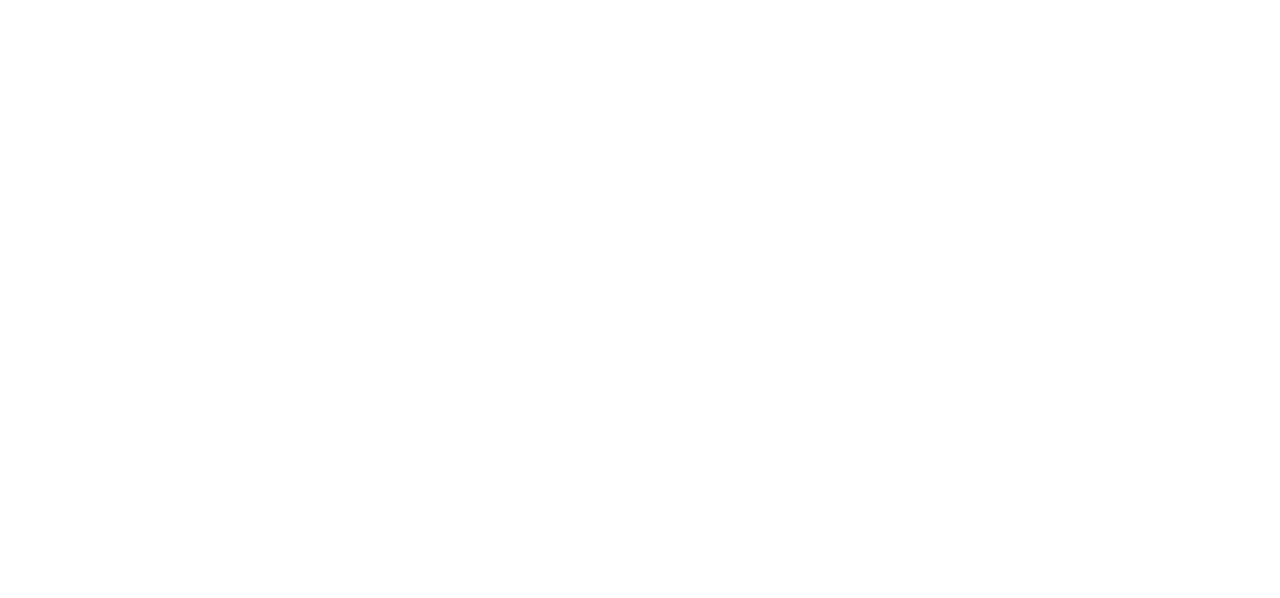
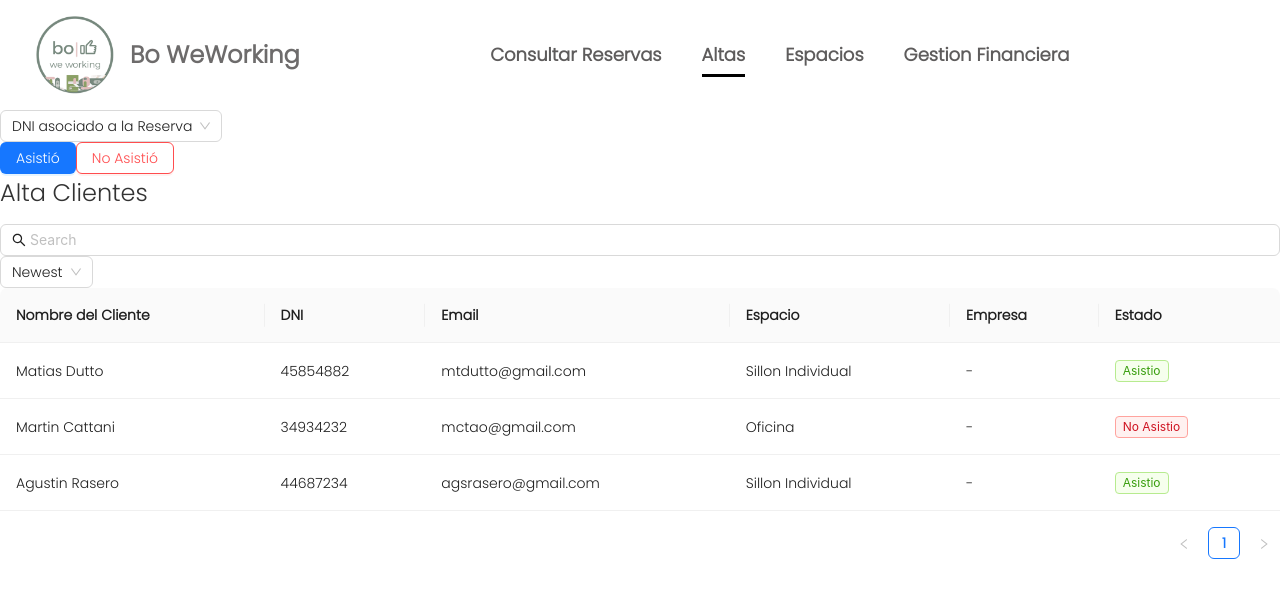
Before and after one commit to lucabonadero/tesis-boweworking, a React (Vite) app: page /altas in a window 1280 px wide. Before the commit this address had no page. Shown: the top 598 px of the page. Built offline with nearby package versions, Linux system fonts and the light colour scheme.

Commit message:
altas y huevadas

```diff
--- a/src/App.jsx
+++ b/src/App.jsx
@@ -4,6 +4,7 @@ import Espacios from "./pages/public/espacios";
 import ControlReservas from "./pages/admin/consultareservas";
 import Login from "./pages/admin/login";
 import GestionFinanciera from "./pages/admin/gestionfinanciera";
+import AltaClientes from "./pages/admin/altas";
 import "./App.css";
 import { BrowserRouter, Route, Routes } from "react-router-dom";
 import "slick-carousel/slick/slick.css";
@@ -19,6 +20,8 @@ function App() {
         <Route path="/login" element={<Login />} />
         <Route path="/control" element={<ControlReservas />} />
         <Route path="/gestion" element={<GestionFinanciera />} />
+        <Route path="/altas" element={<AltaClientes />} />
+        <Route path="*" element={<h1>404 - Página no encontrada</h1>} />
       </Routes>
     </BrowserRouter>
   );
--- a/src/components/carrusel.jsx
+++ b/src/components/carrusel.jsx
@@ -38,6 +38,7 @@ const settings = {
   arrows: false,
 };
 
+
 export default function CarruselEdificio() {
   return (
     <div className={styles.container}>
--- /dev/null
+++ b/src/pages/admin/altas.jsx
@@ -0,0 +1,119 @@
+import React from "react";
+import { Table, Input, Select, Button, Tag } from "antd";
+import { SearchOutlined } from "@ant-design/icons";
+import "../../styles/global.css";
+import styles from "../../styles/admin/altas.module.css";
+import Header from "../../components/header";
+import Footer from "../../components/footer";
+
+const { Option } = Select;
+
+const dataSource = [
+  {
+    key: "1",
+    nombre: "Matias Dutto",
+    dni: "45854882",
+    email: "mtdutto@gmail.com",
+    espacio: "Sillon Individual",
+    empresa: "-",
+    estado: "Asistio",
+  },
+  {
+    key: "2",
+    nombre: "Martin Cattani",
+    dni: "34934232",
+    email: "mctao@gmail.com",
+    espacio: "Oficina",
+    empresa: "-",
+    estado: "No Asistio",
+  },
+  {
+    key: "3",
+    nombre: "Agustin Rasero",
+    dni: "44687234",
+    email: "agsrasero@gmail.com",
+    espacio: "Sillon Individual",
+    empresa: "-",
+    estado: "Asistio",
+  },
+];
+
+const columns = [
+  {
+    title: "Nombre del Cliente",
+    dataIndex: "nombre",
+    key: "nombre",
+  },
+  {
+    title: "DNI",
+    dataIndex: "dni",
+    key: "dni",
+  },
+  {
+    title: "Email",
+    dataIndex: "email",
+    key: "email",
+    render: (text) => <a href={`mailto:${text}`}>{text}</a>,
+  },
+  {
+    title: "Espacio",
+    dataIndex: "espacio",
+    key: "espacio",
+  },
+  {
+    title: "Empresa",
+    dataIndex: "empresa",
+    key: "empresa",
+  },
+  {
+    title: "Estado",
+    dataIndex: "estado",
+    key: "estado",
+    render: (estado) => (
+      <Tag color={estado === "Asistio" ? "green" : "red"}>{estado}</Tag>
+    ),
+  },
+];
+
+export default function AltaClientes() {
+  return (
+    <div>
+        <Header isEmpleado={true} />
+    <div className="alta-clientes__container">
+      <div className="alta-clientes__sidebar">
+        <Select
+          defaultValue="DNI asociado a la Reserva"
+          className="alta-clientes__select"
+        >
+          <Option value="dni">DNI asociado a la Reserva</Option>
+        </Select>
+        <div className="alta-clientes__buttons">
+          <Button type="primary" className="asistio">Asistió</Button>
+          <Button danger className="no-asistio">No Asistió</Button>
+        </div>
+      </div>
+
+      <div className="alta-clientes__main">
+        <h2>Alta Clientes</h2>
+        <div className="alta-clientes__header">
+          <Input
+            placeholder="Search"
+            prefix={<SearchOutlined />}
+            className="alta-clientes__search"
+          />
+          <Select defaultValue="Newest" className="alta-clientes__sort">
+            <Option value="newest">Newest</Option>
+            <Option value="oldest">Oldest</Option>
+          </Select>
+        </div>
+        <Table
+          columns={columns}
+          dataSource={dataSource}
+          pagination={{ pageSize: 8 }}
+          className="alta-clientes__table"
+        />
+      </div>
+    </div>
+    </div>
+  );
+}
--- a/src/pages/public/espacios.jsx
+++ b/src/pages/public/espacios.jsx
@@ -4,8 +4,24 @@ import Footer from "../../components/footer.jsx";
 import styles from "../../styles/public/espacios.module.css";
 import "../../styles/global.css";
 import Carrusel from "../../components/carrusel.jsx";
+import { useEffect } from "react";
+import { useLocation } from "react-router-dom";
 
  export default function Espacios () {
+    const location = useLocation();
+
+    useEffect(() => {
+    const scrollTo = location.state?.scrollTo;
+    if (scrollTo) {
+      const element = document.getElementById(scrollTo);
+      if (element) {
+        setTimeout(() => {
+          element.scrollIntoView({ behavior: "smooth" });
+        }, 300); // Espera un poco por si hay imágenes cargando
+      }
+    }
+  }, [location]);
+
     return (
         <div>
             <Header />
--- a/src/pages/public/index.jsx
+++ b/src/pages/public/index.jsx
@@ -3,8 +3,15 @@ import styles from "../../styles/public/index.module.css";
 import Header from "../../components/header.jsx";
 import Footer from "../../components/footer.jsx";
 import "../../styles/global.css";
+import { useNavigate } from "react-router-dom";
 
 export default function Index() {
+  const navigate = useNavigate();
+
+  const handleVerMas = (seccionId) => {
+    navigate("/espacios", { state: { scrollTo: seccionId } });
+  };
+
   return (
     <div>
       <Header />
@@ -35,28 +42,31 @@ export default function Index() {
           <div className={styles.card}>
             <img src="./src/assets/plantabaja.png" alt="Planta Baja" />
             <h3>Planta Baja</h3>
-            <p>Escritorios individuales, espacio para eventos, reuniones, clases</p>
+            <p>Escritorios individuales, espacio para eventos, reuniones, clases.</p>
             <div className={styles.spaceLink}>
-              <a href="#">Ver más</a>
-              <span className={styles.arrow}>➝</span>
-            </div>
+              <a href="/espacios">
+                Ver más
+              </a>
+              </div>
           </div>
           <div className={styles.card}>
             <img src="./src/assets/primerpiso.png" alt="Primer Piso" />
             <h3>Primer Piso</h3>
-            <p>Oficinas equipadas para reuniones, con proyector disponible y opción de alquiler mensual.</p>
+            <p>Oficinas y sala para reuniones, con opción de alquiler mensual.</p>
             <div className={styles.spaceLink}>
-              <a href="#">Ver más</a>
-              <span className={styles.arrow}>➝</span>
+              <a href="/espacios">
+                Ver más
+              </a>
             </div>
           </div>
           <div className={styles.card}>
             <img src="./src/assets/terrazarda.png" alt="Terraza" />
             <h3>Terraza</h3>
-            <p>Espacio libre, coworking</p>
+            <p>Espacio libre, coworking.</p>
             <div className={styles.spaceLink}>
-              <a href="#">Ver más</a>
-              <span className={styles.arrow}>➝</span>
+              <a href="/espacios">
+                Ver más
+              </a>
             </div>
           </div>
         </div>
--- /dev/null
+++ b/src/styles/admin/altas.module.css
@@ -0,0 +1,77 @@
+.alta-clientes__container {
+  display: flex;
+  gap: 2rem;
+  padding: 2rem;
+  background-color: #f9fafb;
+  min-height: 100vh;
+}
+
+.alta-clientes__sidebar {
+  width: 260px;
+  display: flex;
+  flex-direction: column;
+  gap: 1.5rem;
+  background: #fff;
+  border-radius: 10px;
+  padding: 1.5rem;
+  box-shadow: 0 4px 8px rgba(0, 0, 0, 0.05);
+}
+
+.alta-clientes__select {
+  width: 100%;
+}
+
+.alta-clientes__buttons {
+  display: flex;
+  justify-content: space-between;
+}
+
+.asistio {
+  background-color: #c7f1e4;
+  color: #006e5e;
+  border: none;
+}
+
+.no-asistio {
+  background-color: #ffcece;
+  color: #b30000;
+  border: none;
+}
+
+.alta-clientes__main {
+  flex: 1;
+  background: #fff;
+  border-radius: 16px;
+  padding: 2rem;
+  box-shadow: 0 8px 24px rgba(0, 0, 0, 0.05);
+}
+
+.alta-clientes__main h2 {
+  font-weight: 600;
+  font-size: 1.5rem;
+  margin-bottom: 1rem;
+}
+
+.alta-clientes__header {
+  display: flex;
+  justify-content: space-between;
+  margin-bottom: 1rem;
+}
+
+.alta-clientes__search {
+  width: 60%;
+}
+
+.alta-clientes__sort {
+  width: 30%;
+}
+
+.alta-clientes__table .ant-table {
+  border-top: 1px solid #eee;
+}
+
+.ant-tag {
+  font-weight: 500;
+  padding: 4px 12px;
+  border-radius: 8px;
+}
--- a/src/styles/public/index.module.css
+++ b/src/styles/public/index.module.css
@@ -131,6 +131,7 @@
   gap: 2rem;
   justify-content: center;
   flex-wrap: wrap;
+
 }
 
 .card {
@@ -141,14 +142,9 @@
   box-shadow: 0 2px 10px rgba(0,0,0,0.1);
   display: flex;
   flex-direction: column;
-    height: 100%; /* importante */
-  }
-  .card-content{
-    flex: 1;
-    display: flex;
-    flex-direction: column;
-    justify-content: space-between;
-    padding-bottom: 1rem;
+  height: 420px; /* Fija la altura para todas las cards */
+  position: relative;
+  padding-bottom: 2.5rem; /* Espacio para el botón */
 }
 
 .card img {
@@ -160,37 +156,26 @@
 
 .card h3 {
   font-size: 1.4rem;
-    margin: 0.4rem;
+  margin: 0.8rem 0.4rem 0.4rem 0.4rem;
 }
 
 .card p {
   color: #777;
-    margin: 0 2rem 1rem;
-  }
-  .space-link {
-    display: flex;
-    justify-content: flex-end;
-    align-items: center;
-    gap: 0.5rem;
-    margin-top: 1rem;
+  margin: 0 2rem 1.5rem;
+  flex: 1 1 auto;
 }
 
-  .space-link {
-    display: flex;
-    justify-content: space-between; /* ⬅️ cambio clave */
-    align-items: center;
-    margin: 1rem 0.7rem 0; /* para que respete el margen lateral del párrafo */
-    margin-bottom: 0.5rem;
+.card a {
+  text-align: center;
+  padding: 0.6rem 1.2rem;
+  background-color: #77C38C;
+  color: white;
+  border-radius: 6px;
+  font-size: 1rem;
+  font-weight: bold;
+
 }
 
-  .space-link a:hover {
-    color: #6AC39A;
-  }
-
-  .arrow {
-    font-size: 1.2rem;
-    color: #000;
-  }
 
   /* BENEFICIOS */
   .beneficios {
--- a/src/styles/public/registrocliente.module.css
+++ b/src/styles/public/registrocliente.module.css
@@ -9,6 +9,7 @@
   max-width: 900px;
   margin: 0 auto;
   padding: 2rem;
+  margin-bottom: 100px;
 }
 
 .mainHeader {
@@ -58,7 +59,6 @@
   font-size: 1.5rem;
   padding: 8rem 0;
   color: #77C38C;
-    margin-bottom: 50px;
 }
 
 .steps {
```
Lines whose indentation alone changed are shown as unchanged.
